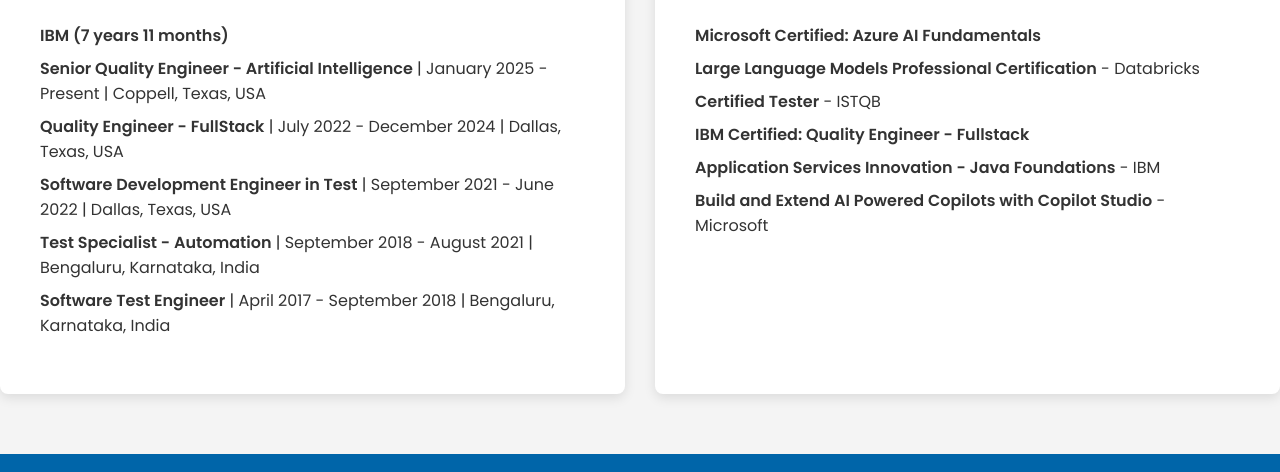
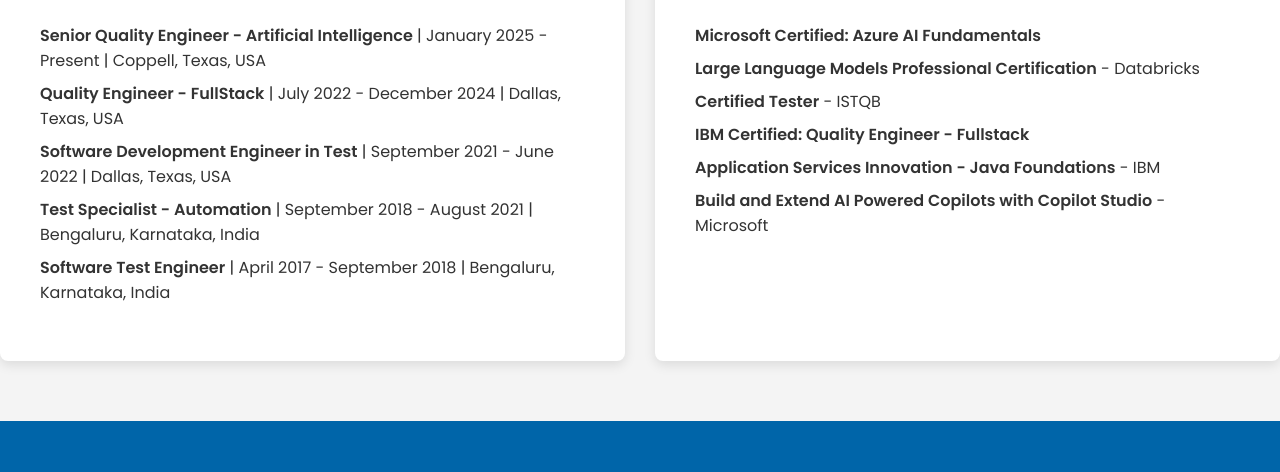
Before and after one commit to ravichandrasurabhi/myportfolio, a plain HTML site: page index.html in a window 1280 px wide. Shown: the part 635-1107 px from the top of the page. Drawn offline with Linux system fonts and the light colour scheme.

Commit message:
Update index.html

```diff
--- a/index.html
+++ b/index.html
@@ -240,8 +240,6 @@
             <div class="experience" id="experience-section">
                 <h2>8 Years of Experience</h2>
                 <ul>
-                    <li><strong>IBM (7 years 11 months)</strong></li>
-                    <ul>
                         <li><strong>Senior Quality Engineer - Artificial Intelligence</strong> | January 2025 - Present |
                             Coppell, Texas, USA</li>
                         <li><strong>Quality Engineer - FullStack</strong> | July 2022 - December 2024 | Dallas, Texas, USA
@@ -253,7 +251,6 @@
                         <li><strong>Software Test Engineer</strong> | April 2017 - September 2018 | Bengaluru, Karnataka, India
                         </li>
                     </ul>
-                </ul>
             </div>
 
             <!-- Certifications Section -->
```
